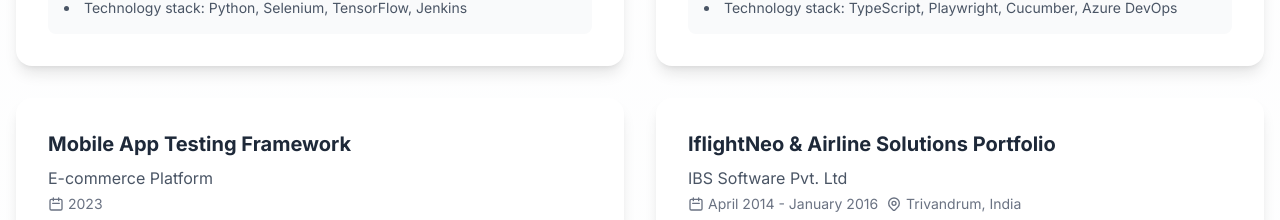
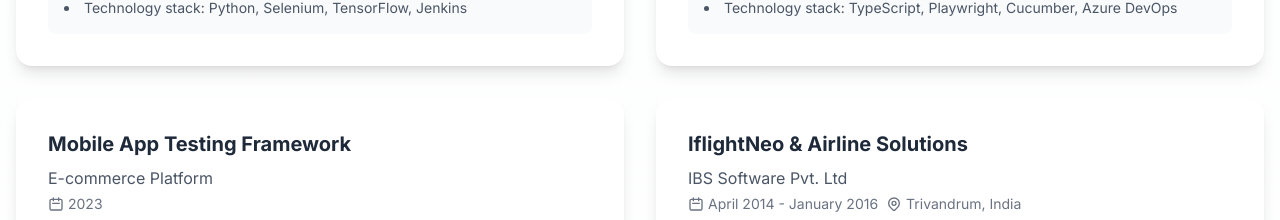
Before and after one commit to kunnath/myportifolio, a Next.js app: page / in a window 1280 px wide. Shown: the part 4998-5218 px from the top of the page. Built offline with nearby package versions, Linux system fonts and the light colour scheme.

Commit message:
text chnages

```diff
--- a/src/components/Projects.tsx
+++ b/src/components/Projects.tsx
@@ -403,7 +403,7 @@
       ]
     },
     {
-      title: "IflightNeo & Airline Solutions Portfolio",
+      title: "IflightNeo & Airline Solutions",
       client: "IBS Software Pvt. Ltd",
       location: "Trivandrum, India",
       duration: "April 2014 - January 2016",
```
Also changed, not shown: 1 other file (tests, documents, lock files or other folders).
